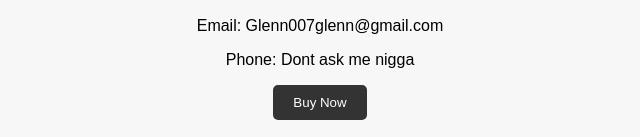
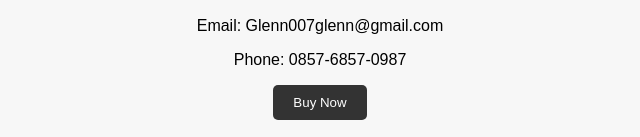
Before and after one commit to alfonsus9999-bot/LOCALS, a plain HTML site: page index.html in a window 1280 px wide. Shown: the part 689-826 px from the top of the page, 320-960 px from the left. Drawn offline with Linux system fonts and the light colour scheme.

Commit message:
Update index.html

```diff
--- a/index.html
+++ b/index.html
@@ -64,7 +64,7 @@
     <div class="contact">
         <h2>Contact Me</h2>
         <p>Email: Glenn007glenn@gmail.com</p>
-        <p>Phone: Dont ask me nigga</p>
+        <p>Phone: 0857-6857-0987</p>
         <button>Buy Now</button>
     </div>
 </body>
```
